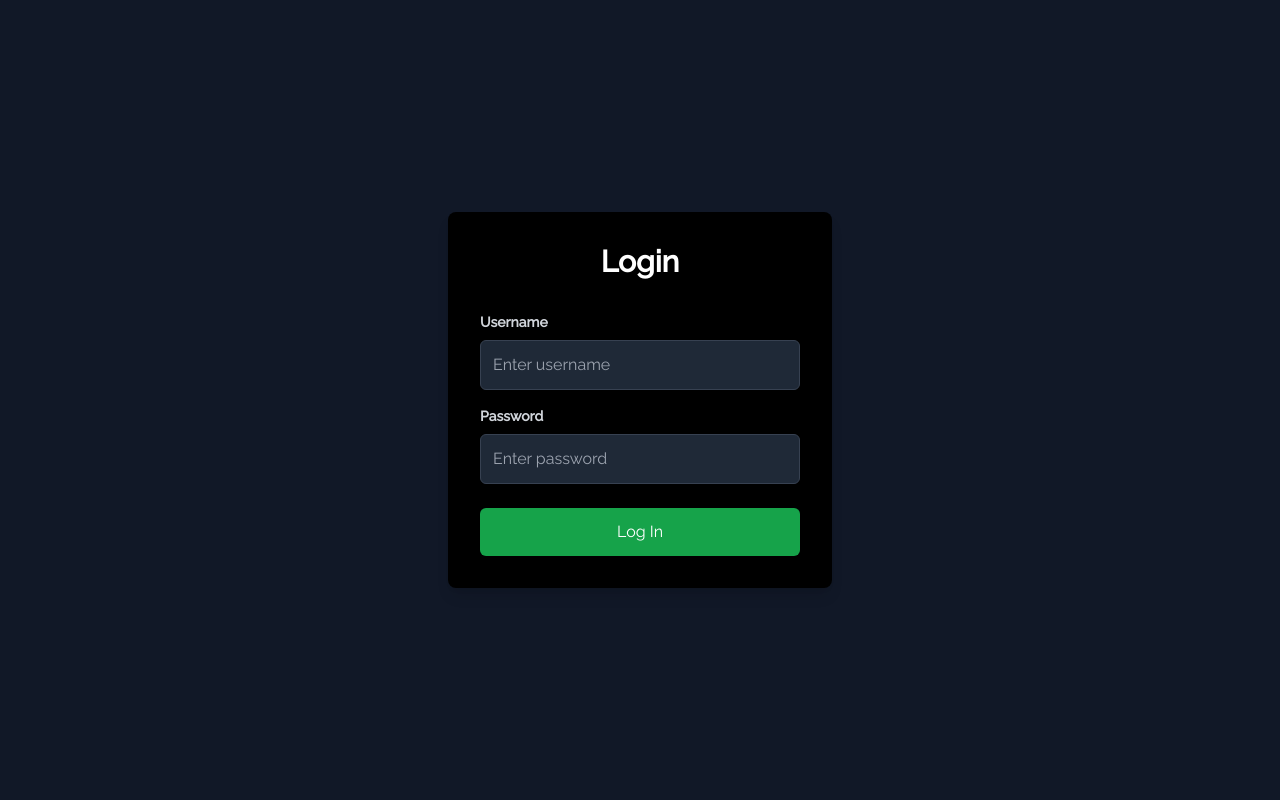
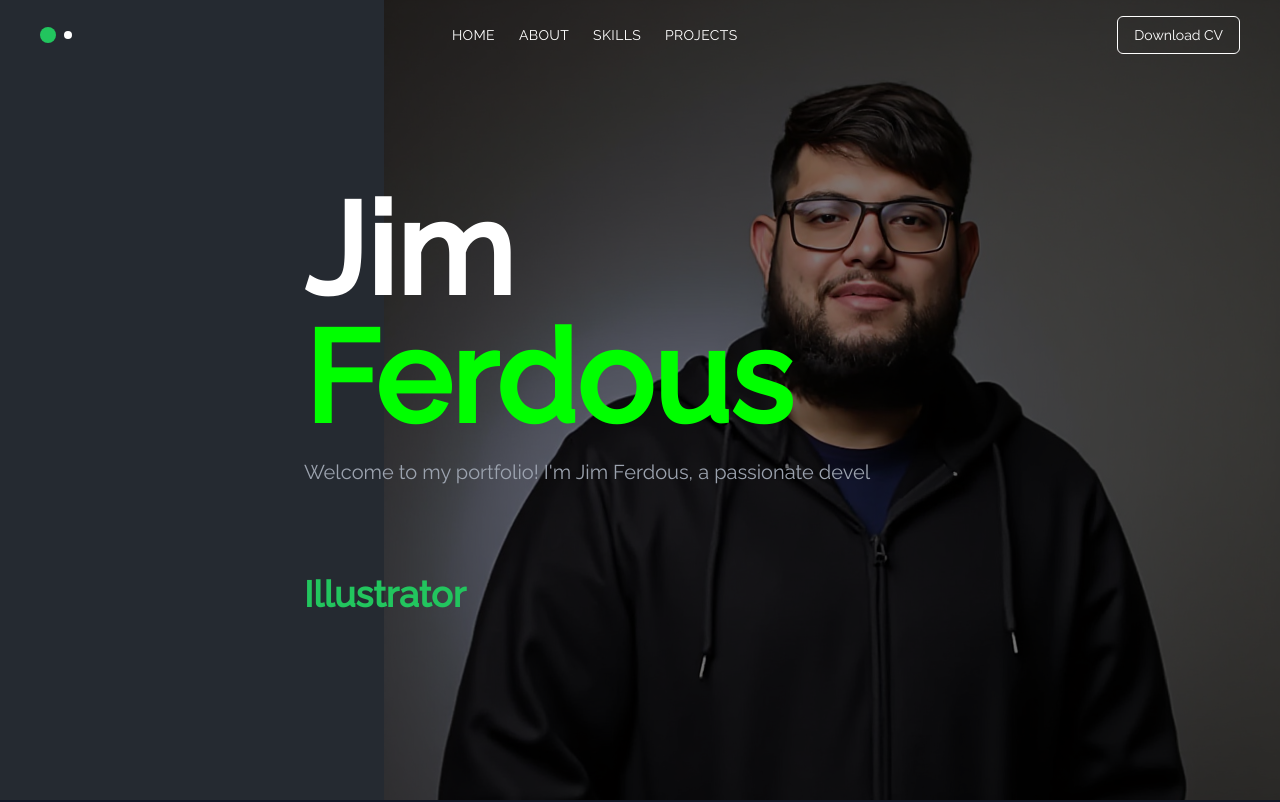
Before and after one commit to noobCodergg/jim-front, a React (Vite) app: page / in a window 1280 px wide. Shown: the top 802 px of the page. Built offline with nearby package versions, Linux system fonts and the light colour scheme; no server answers.

Commit message:
Update App.jsx

```diff
--- a/src/App.jsx
+++ b/src/App.jsx
@@ -10,8 +10,8 @@
   return (
     <div className='font-raleway'>
       <Routes>
-        <Route path='/' element={<Login/>}/>
-       <Route path='/main' element={<Main/>}/>
+
+       <Route path='/' element={<Main/>}/>
         <Route path='/createproject' element={<CreateProject/>}/>
         <Route path='/projectdetail/:id' element={<ProjectDetail/>}/>
         <Route path='/manageproject' element={<ManageProject/>}/>
```
